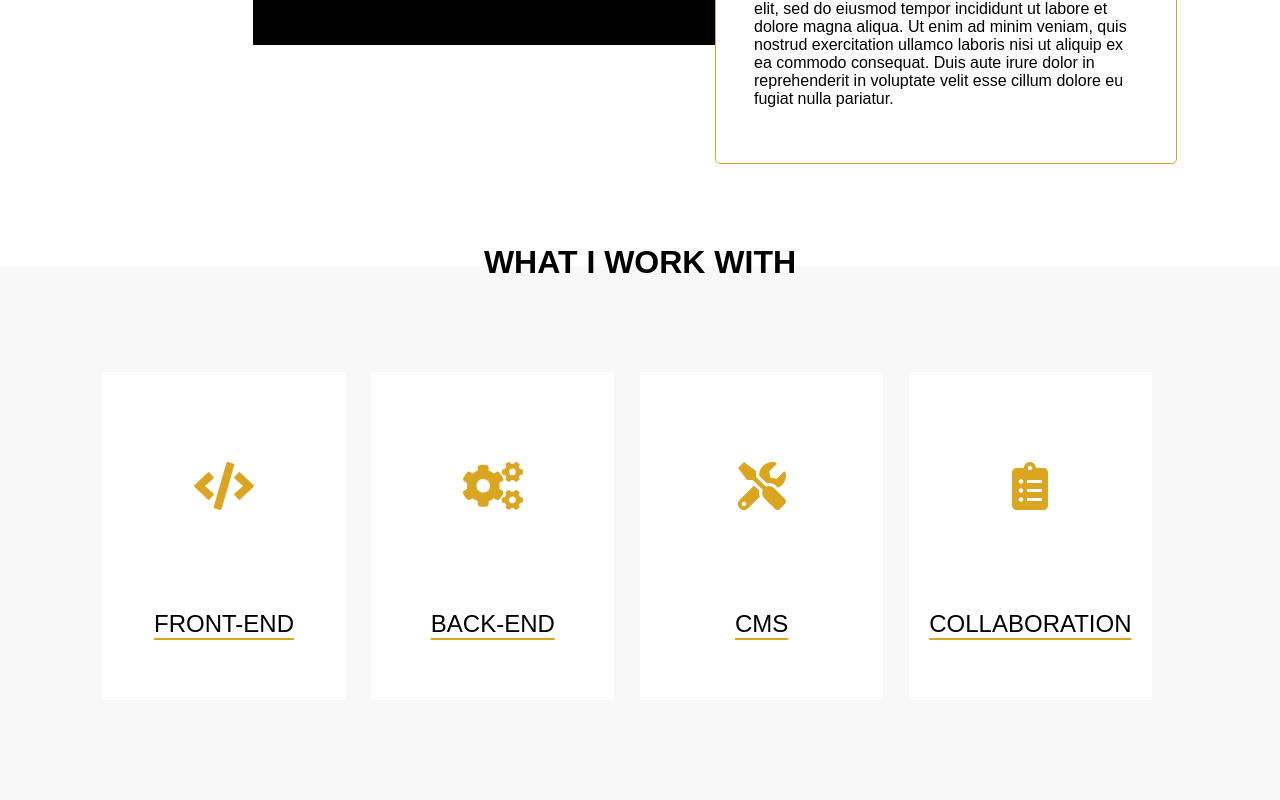
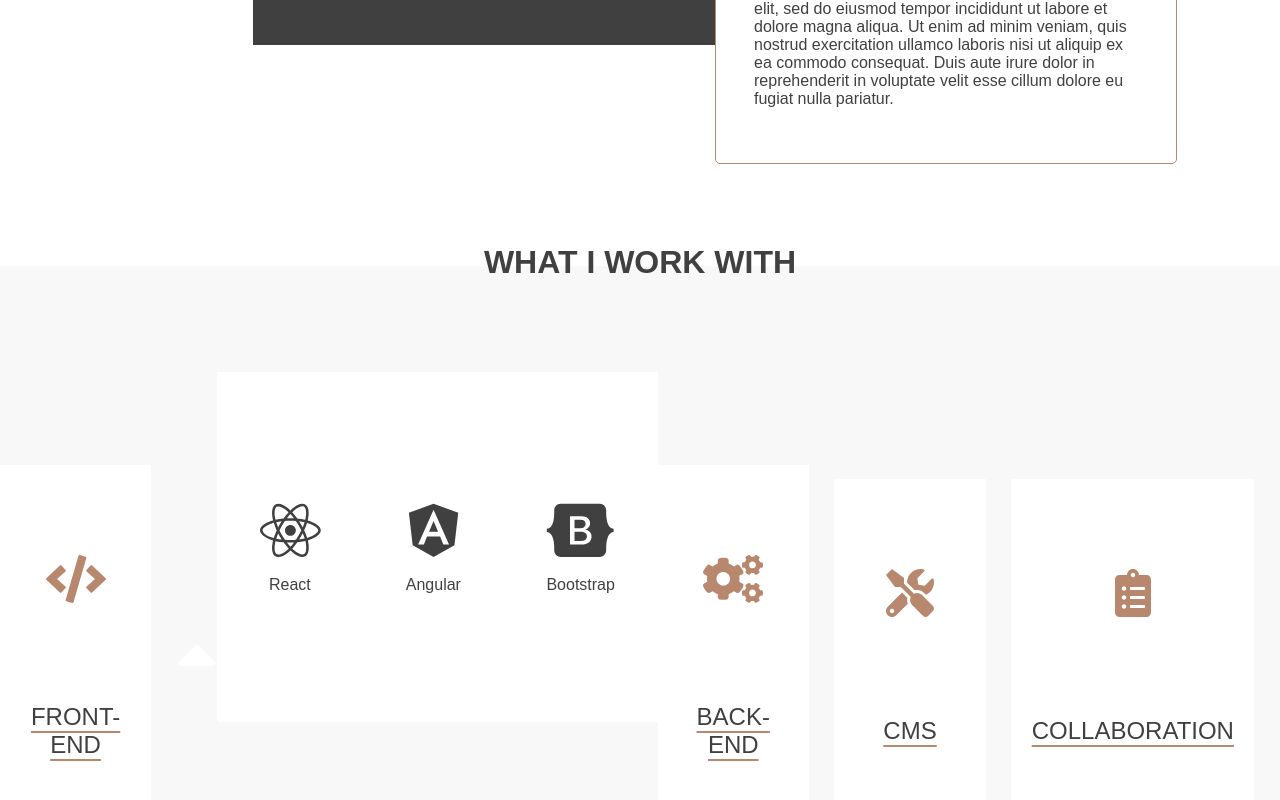
Before and after one commit to emmanuellejaldorau/my-portfolio, a React (Create React App) app: page / in a window 1280 px wide. Shown: the part 1186-1986 px from the top of the page. Before the commit the page ends 1950 px from the top, so only its background shows below. Built offline with nearby package versions, Linux system fonts and the light colour scheme.

Commit message:
style(general): modified colors

```diff
--- a/src/App.css
+++ b/src/App.css
@@ -19,6 +19,7 @@ html{
 
 body {
   font-family: 'Poppins', sans-serif;
+  color: #404040;
   height: 100%;
 }
 
@@ -77,7 +78,8 @@ body {
 }
 
 .title-presentation {
-  background-color:#000;
+  /* background-color:#000; */
+  background-color: #404040;
   height:350px;
   display: flex;
   flex-direction: column;
@@ -96,7 +98,8 @@ body {
   z-index: 2;
   background-color: #fff;
   border-radius:5px;
-  border: #daa520 1px solid;
+  /* border: #daa520 1px solid; */
+  border: #b7886e 1px solid;
 }
 
 /*--------------------What I work with------------------------*/
@@ -132,9 +135,8 @@ padding: 0 0 5%;
 .skills-main-icon{
   margin-bottom: 50px;
   font-size: 3rem;
-  color: #daa520;
-  /* background-color: grey;
-  border-radius: 50%; */
+  /* color: #daa520; */
+  color: #b7886e;
   width: 100px;
   height: 100px;
   display: flex;
@@ -146,10 +148,40 @@ padding: 0 0 5%;
   font-size: 1.5rem;
   text-align: center;
   text-decoration: underline;
-  text-decoration-color: #daa520;
+  /* text-decoration-color: #daa520; */
+  text-decoration-color: #b7886e;
   text-underline-position: under;
 }
 
+.decoration {
+  margin: 5% 0 -21px;
+  font-size: 4rem;
+  color: #fff;
+}
+
+.skills-banner {
+  width:100%;
+  /* height: 150px; */
+  background-color: #fff;
+  margin: 0 0 15%;
+  padding: 10% 0 10%;
+  display: flex;
+  justify-content: space-around;
+  align-items: center;
+  color: #404040;
+  font-size: 3.8rem;
+}
+
+.skills-group{
+  display: flex;
+  flex-direction: column;
+  align-items: center;
+}
+
+.skills-group p {
+  font-size: 1rem;
+  margin-bottom: 0;
+}
 
 /* DESKTOP---------------------------------------------------------- */
 
--- a/src/components/AboutMe.js
+++ b/src/components/AboutMe.js
@@ -6,11 +6,11 @@ import profile from '../images/profilepic.jpeg';
 function AboutMe() {
   return (
       <section className="presentation">
-          <img src={profile} alt="profile" class="img-presentation"/>
+          <img src={profile} alt="profile" className="img-presentation"/>
           <div className="title-presentation">
             <h2>ABOUT ME</h2>
           </div>
-          <div class="text-presentation">
+          <div className="text-presentation">
             <p>Lorem ipsum dolor sit amet, consectetur adipiscing elit, sed do eiusmod tempor incididunt ut labore et dolore magna aliqua. Ut enim ad minim veniam, quis nostrud exercitation ullamco laboris nisi ut aliquip ex ea commodo consequat. Duis aute irure dolor in reprehenderit in voluptate velit esse cillum dolore eu fugiat nulla pariatur.</p>
           </div>
       </section>
--- a/src/components/Skills.js
+++ b/src/components/Skills.js
@@ -8,7 +8,7 @@ function Skills() {
   return (
       <section className="skills">
           <h2>WHAT I WORK WITH</h2>
-          <div class="skills-tiles-list">
+          <div className="skills-tiles-list">
             <SkillsTile icon="code" name="FRONT-END" />
             <SkillsBanner />
             <SkillsTile icon="cogs" name="BACK-END" />
--- a/src/components/SkillsBanner.js
+++ b/src/components/SkillsBanner.js
@@ -1,13 +1,41 @@
 import React from 'react';
 import '../App.css';
-// import { FontAwesomeIcon } from '@fortawesome/react-fontawesome'
+import { FontAwesomeIcon } from '@fortawesome/react-fontawesome'
 
 
 function SkillsBanner(props) {
   return (
-    <div class="skills-banner">
-      {/* <FontAwesomeIcon icon={props.icon}/> */}
-    </div>
+    <>
+      <div>
+        <FontAwesomeIcon className="decoration" icon="caret-up" />
+      </div>
+      <div className="skills-banner">
+        <div className="skills-group">
+          <FontAwesomeIcon icon={['fab', 'react']} />
+          <p>React</p>
+        </div>
+        <div className="skills-group">
+          <FontAwesomeIcon icon={['fab', 'angular']} />
+          <p>Angular</p>
+        </div>
+        <div className="skills-group">
+          <FontAwesomeIcon icon={['fab', 'bootstrap']} />
+          <p>Bootstrap</p>
+        </div>
+        {/* <div className="skills-group">
+          <FontAwesomeIcon icon={['fab', 'html5']} />
+          <p>HTML 5</p>
+        </div>
+        <div className="skills-group">
+          <FontAwesomeIcon icon={['fab', 'css3-alt']} />
+          <p>CSS 3</p>
+        </div>
+        <div className="skills-group">
+          <FontAwesomeIcon icon={['fab', 'js']} />
+          <p>JS</p>
+        </div> */}
+      </div>
+    </>
   );
 }
 
--- a/src/components/SkillsTile.js
+++ b/src/components/SkillsTile.js
@@ -5,8 +5,8 @@ import { FontAwesomeIcon } from '@fortawesome/react-fontawesome'
 
 function SkillsTile(props) {
   return (
-    <div class="skills-tile">
-      <div class="skills-main-icon">
+    <div className="skills-tile">
+      <div className="skills-main-icon">
         <FontAwesomeIcon icon={props.icon}/>
       </div>
       <p>{props.name}</p>
--- a/src/index.js
+++ b/src/index.js
@@ -4,10 +4,11 @@ import './index.css';
 import App from './App';
 import * as serviceWorker from './serviceWorker';
 
-import { library } from '@fortawesome/fontawesome-svg-core'
-import { fas } from '@fortawesome/free-solid-svg-icons'
+import { library } from '@fortawesome/fontawesome-svg-core';
+import { fas } from '@fortawesome/free-solid-svg-icons';
+import { fab } from '@fortawesome/free-brands-svg-icons'
 
-library.add(fas)
+library.add(fas, fab)
 
 ReactDOM.render(<App />, document.getElementById('root'));
 
```
